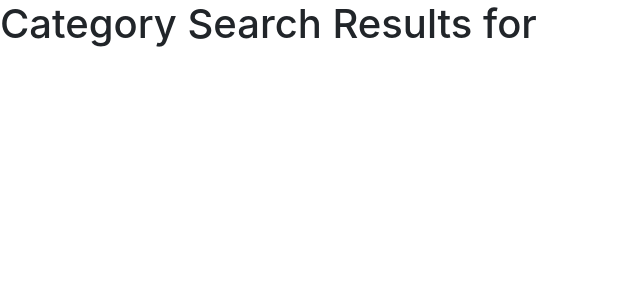
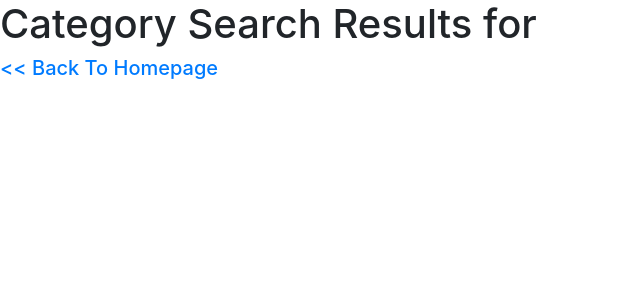
Before and after one commit to AaronGoldsmith1/jobber, a Django app: template main_app/templates/event/category-search-results.html in a window 1280 px wide. Shown: the part 56-356 px from the top of the page, without its empty margins (0-640 px from the left). Run offline with Django 3.2, Linux system fonts and the light colour scheme; the template is opened without the code that fills it, so the values that code supplies are empty; some libraries are stand-ins or nearby versions.

Commit message:
add nav link back home

```diff
--- a/main_app/templates/event/category-search-results.html
+++ b/main_app/templates/event/category-search-results.html
@@ -20,4 +20,6 @@
   {% endfor %}
 </div>
 
+<a href="/"><h5> << Back To Homepage</h3></a>
+
 {% endblock content %}
```
